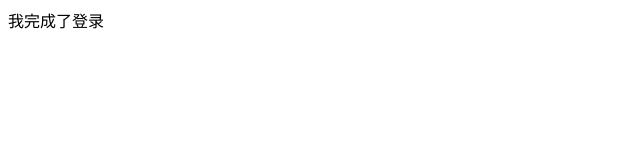
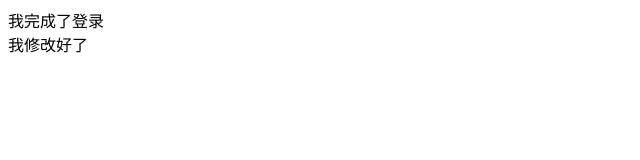
Before and after one commit to kwkwkw2580/json, a plain HTML site: page index.html in a window 1280 px wide. Shown: the whole page, without its empty margins (0-640 px from the left). Drawn offline with Linux system fonts and the light colour scheme.

Commit message:
我修改好了

```diff
--- a/index.html
+++ b/index.html
@@ -10,6 +10,7 @@
 
 <body>
     <div>我完成了登录</div>
+    <div>我修改好了</div>
 </body>
 
 </html>
```
